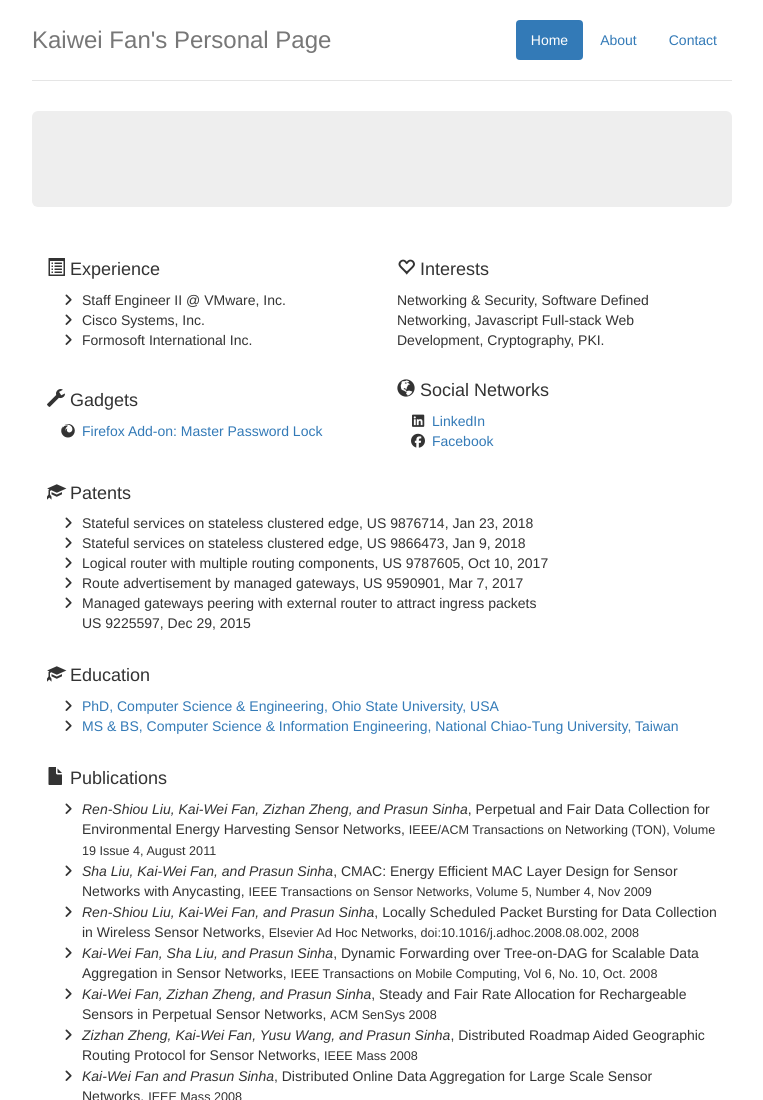
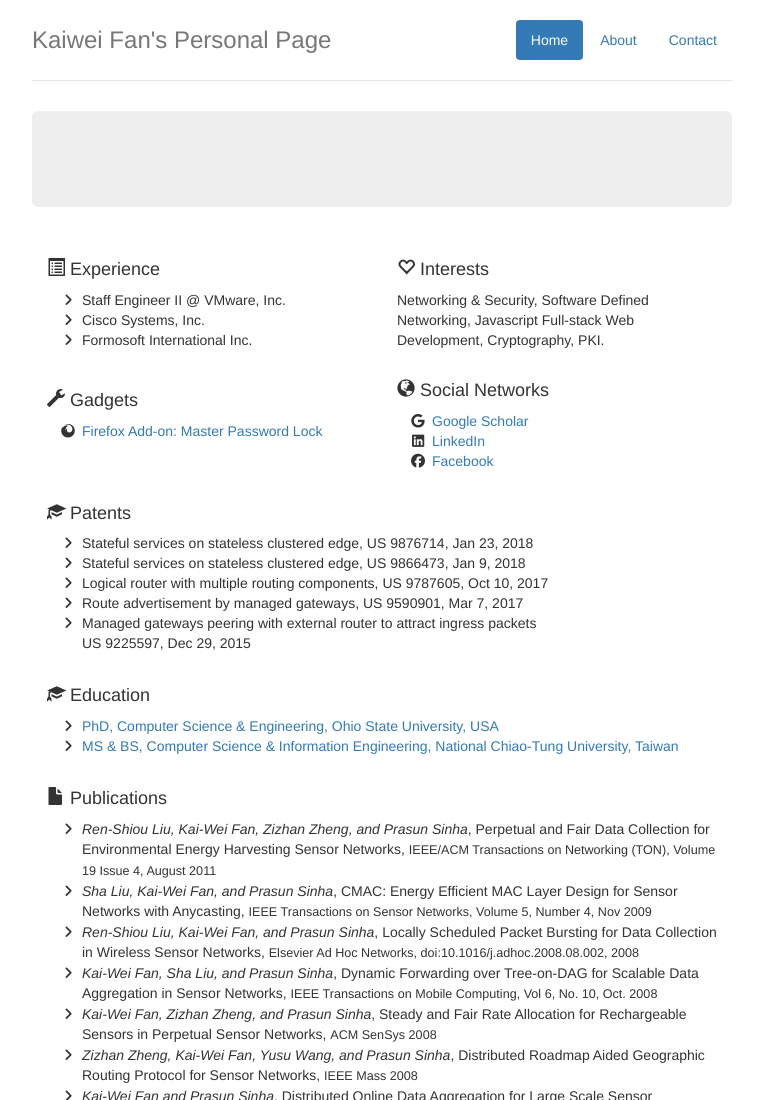
Before and after one commit to kaiweifan/kaiweifan.github.io, a plain HTML site: page index.html in a window 1280 px wide. Shown: the top 1100 px of the page, without its empty margins (258-1021 px from the left). Drawn offline with nearby package versions, Linux system fonts and the light colour scheme; a script that the page names is missing.

Commit message:
Add google scholar link

```diff
--- a/index.html
+++ b/index.html
@@ -86,6 +86,7 @@
             <div class="row">
               <div class="col-md-12">
                 <ul class="fa-ul">
+                  <li><i class="fa-li fa fa-google"></i><a href="https://scholar.google.com/citations?user=M6vskQQAAAAJ" target="_blank">Google Scholar</a></li>
                   <li><i class="fa-li fa fa-linkedin-square"></i><a href="https://www.linkedin.com/in/kaiwei-fan" target="_blank">LinkedIn</a></li>
                   <li><i class="fa-li fa fa-facebook-official"></i><a href="https://www.facebook.com/kaiwei.fan" target="_blank">Facebook</a></li>
                 </ul>
```
